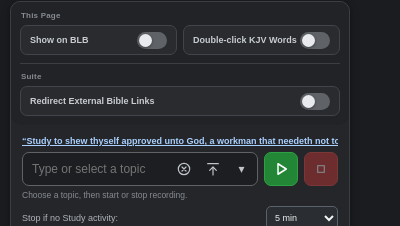
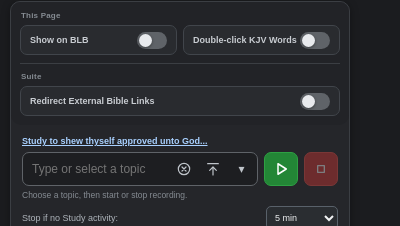
Before and after one commit to arunamalrajmca/blb-suite, a browser extension: page extension/popup.html in a window 400 px wide. Shown: the part 100-326 px from the top of the page. Drawn offline with Linux system fonts and the light colour scheme.

Commit message:
Shorten linked study verse label and tooltip

```diff
--- a/extension/popup.html
+++ b/extension/popup.html
@@ -125,7 +125,7 @@ button,input,textarea{font:inherit}
     </section>
 
     <section class="study-section" id="studyPanel">
-      <div class="section-title"><a class="study-topic-verse-link" href="https://www.blueletterbible.org/kjv/2ti/2/15/" target="_blank" rel="noreferrer" title="“Study to shew thyself approved unto God, a workman that needeth not to be ashamed, rightly dividing the word of truth.” — 2 Timothy 2:15 (KJV)">“Study to shew thyself approved unto God, a workman that needeth not to be ashamed, rightly dividing the word of truth.” — 2 Timothy 2:15 (KJV)</a></div>
+      <div class="section-title"><a class="study-topic-verse-link" href="https://www.blueletterbible.org/kjv/2ti/2/15/" target="_blank" rel="noreferrer" title="2 Timothy 2:15">Study to shew thyself approved unto God...</a></div>
       <div class="topic-row">
         <div class="topic-input-wrap">
           <input id="studyTopic" type="text" placeholder="Type or select a topic" autocomplete="off" aria-label="Study topic">
```
